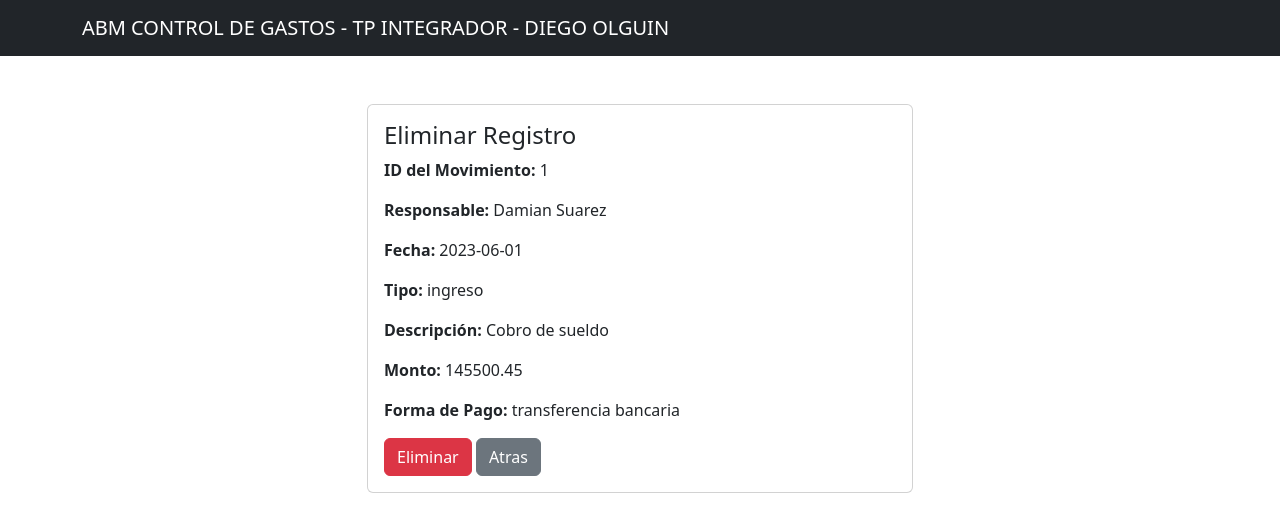
After one commit to pelukasnice/TP-integrador-Argentina-Programa, a PHP site: page /view_delete.php?id_movimiento=1 in a window 1280 px wide. The commit adds this page. Shown: the top 532 px of the page. Run offline with PHP 8.4, Linux system fonts and the light colour scheme; data comes from the database, SQL or seed files in the repository.

Commit message:
agregando una vista para delete

```diff
--- a/delete_task.php
+++ b/delete_task.php
@@ -11,7 +11,7 @@ if(isset($_GET['id_movimiento'])){
         die("Query failed: " . mysqli_error($conn)); // Muestra un mensaje de error si la consulta falla
     }
 
-    $_SESSION['message'] = 'Registro eliminado satisfactoriamente';
+    $_SESSION['message'] = 'Registro eliminado con éxito';
     $_SESSION['message_type'] = 'danger';
 
     header("Location: index.php"); // Redirige de nuevo a la página principal después de eliminar
--- a/edit.php
+++ b/edit.php
@@ -72,7 +72,7 @@ if (isset($_POST['update_task'])){
                     </div>
 
                     <input type="submit" class="btn btn-primary btn-block" name="update_task" value="Actualizar">
-
+                    <a href="index.php" class="btn btn-secondary btn-block">Atras</a>
                     </div>
                 </form>
             </div>
--- a/includes/header.php
+++ b/includes/header.php
@@ -14,6 +14,6 @@
 
 <nav class="navbar navbar-dark bg-dark">
     <div class="container">
-        <a href="index.php" class="navbar-brand">CONTROL DE GASTOS</a>
+        <a href="index.php" class="navbar-brand">ABM CONTROL DE GASTOS - TP INTEGRADOR - DIEGO OLGUIN</a>
     </div>
 </nav>
--- a/save_task.php
+++ b/save_task.php
@@ -16,7 +16,7 @@ if (isset($_POST['save_task'])){
         die("Query Failed");
     }
 
-    $_SESSION['message'] = 'Movimiento guardado satisfactoriamente';
+    $_SESSION['message'] = 'Registro creado con éxito.';
     $_SESSION['message_type'] = 'success';
 
     header("Location: index.php");
--- /dev/null
+++ b/view_delete.php
@@ -0,0 +1,59 @@
+<?php
+include("db.php");
+
+if(isset($_GET['id_movimiento'])){
+    $id = $_GET['id_movimiento'];
+    $query = "SELECT
+                m.id_mov AS id_movimiento,
+                m.fecha,
+                m.tipo,
+                m.descripcion,
+                m.monto,
+                m.forma_de_pago,
+                f.nombre AS responsable
+            FROM movimientos m
+            JOIN familiares f ON m.id_familia = f.id_familia
+            WHERE m.id_mov = $id";
+    $result = mysqli_query($conn, $query);
+
+    if(mysqli_num_rows($result) == 1){
+        $row = mysqli_fetch_array($result);
+        $tipo = $row['tipo'];
+        $descripcion = $row['descripcion'];
+        $monto = $row['monto'];
+        $formaPago = $row['forma_de_pago'];
+        $fecha = $row['fecha'];
+        $responsable = $row['responsable'];
+
+    }
+
+}
+?>
+
+<?php include("includes/header.php") ?>
+
+<div class="container mt-5">
+    <div class="row justify-content-center">
+        <div class="col-md-6">
+            <div class="card">
+                <div class="card-body">
+                    <form action="delete_task.php?id_movimiento=<?php echo $_GET['id_movimiento']; ?>" method = "POST">
+                        <h4 class="card-title">Eliminar Registro</h4>
+                        <p><strong>ID del Movimiento:</strong> <?php echo $id;?></p>
+                        <p><strong>Responsable:</strong> <?php echo $responsable; ?></p>
+                        <p><strong>Fecha:</strong> <?php echo $fecha; ?></p>
+                        <p><strong>Tipo:</strong> <?php echo $tipo; ?></p>
+                        <p><strong>Descripción:</strong> <?php echo $descripcion; ?></p>
+                        <p><strong>Monto:</strong> <?php echo $monto; ?></p>
+                        <p><strong>Forma de Pago:</strong> <?php echo $formaPago; ?></p>
+
+                        <input type="submit" class="btn btn-danger btn-block" name="delete_task" value="Eliminar">
+                        <a href="index.php" class="btn btn-secondary btn-block">Atras</a>
+                    </form>
+                </div>
+            </div>
+        </div>
+    </div>
+</div>
+
+<?php include("includes/footer.php") ?>
```
Also changed, not shown: index.php (+12 -12 lines).
